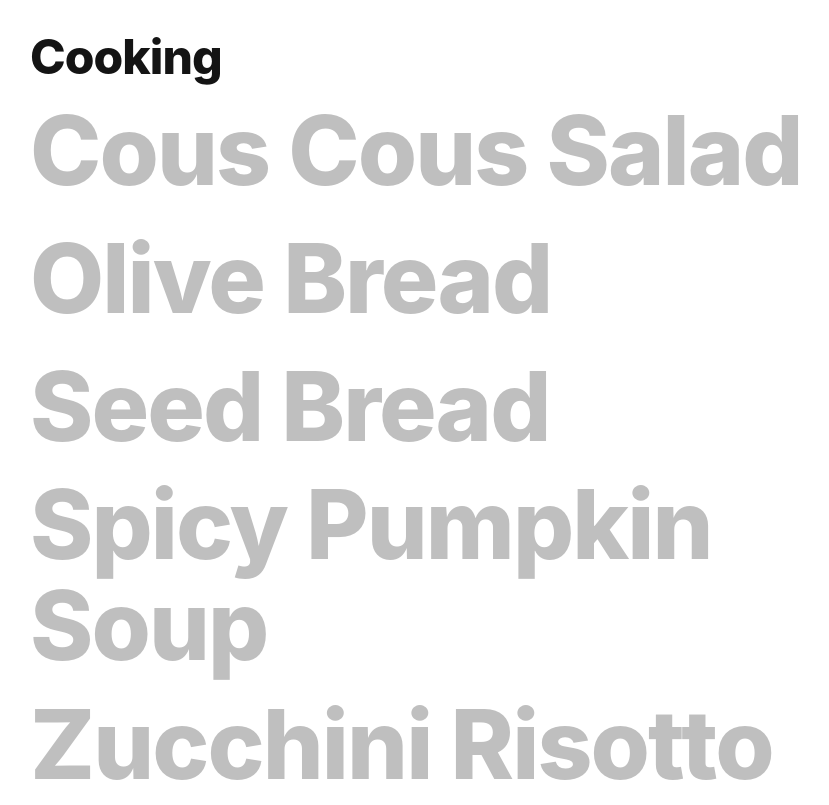
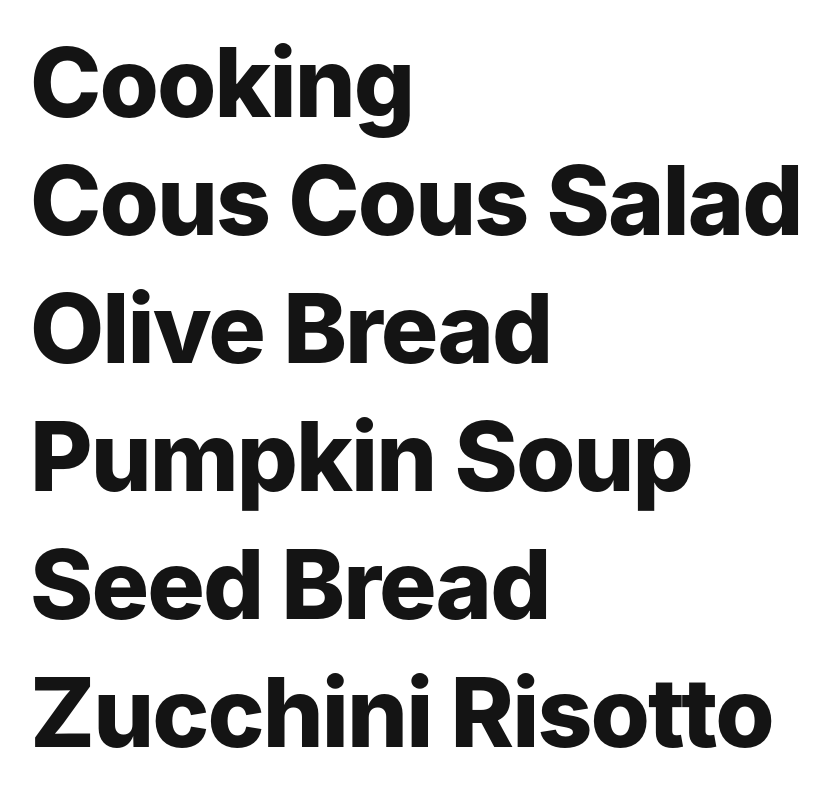
Before and after one commit to calek-dot-co/calek-co-cooking, a plain HTML site: page index.html in a window 1280 px wide. Shown: the whole page, without its empty margins (146-975 px from the left). Drawn offline with Linux system fonts and the light colour scheme.

Commit message:
Default recipe names to black on desktop; match headline size; add page bottom margin
- Desktop recipe names are now black by default (matching mobile),
  with the existing sibling-fade rule handling the "grey out everyone
  else" effect on hover instead of a separate grey-default/black-hover
  pair of rules — removed the now-redundant desktop overrides for
  those two states.
- "Cooking" headline matches the recipe names' desktop font-size
  (calc(var(--font-size-display) * 2), same 96px both).
- Homepage bottom margin is now 20vh instead of a fixed --space-7.

Co-Authored-By: Claude Sonnet 5 <noreply@anthropic.com>

```diff
--- a/css/components.css
+++ b/css/components.css
@@ -11,7 +11,7 @@
 /* Recipe list */
 .recipe-grid {
   list-style: none;
-  margin: 0 0 var(--space-7);
+  margin: 0 0 20vh;
   padding: 0;
   display: flex;
   flex-direction: column;
@@ -86,6 +86,10 @@
    reveals just that row's tilted photo right after the text — inline, not
    pinned to the row's far edge, so there's no gap for short recipe names. */
 @media (min-width: 768px) {
+  .site-header__title {
+    font-size: calc(var(--font-size-display) * 2);
+  }
+
   .recipe-row {
     display: inline-flex;
     align-items: center;
@@ -95,11 +99,6 @@
   .recipe-row__name {
     padding-right: 0;
     font-size: calc(var(--font-size-display) * 2);
-    color: var(--color-text-faint);
-  }
-
-  .recipe-row:hover .recipe-row__name {
-    color: var(--color-text);
   }
 
   .recipe-row__thumb {
--- a/recipes/index.json
+++ b/recipes/index.json
@@ -10,14 +10,14 @@
     "image": "images/olive-bread.jpeg"
   },
   {
+    "slug": "pumpkin-soup",
+    "name": "Pumpkin Soup",
+    "image": "images/pumpkin-soup.jpeg"
+  },
+  {
     "slug": "seed-bread",
     "name": "Seed Bread",
     "image": "images/seed-bread.jpg"
-  },
-  {
-    "slug": "spicy-pumpkin-soup",
-    "name": "Spicy Pumpkin Soup",
-    "image": "images/spicy-pumpkin-soup.jpeg"
   },
   {
     "slug": "zucchini-risotto",
--- a/recipes/spicy-pumpkin-soup.json
+++ b/recipes/pumpkin-soup.json
@@ -1,7 +1,7 @@
 {
-  "slug": "spicy-pumpkin-soup",
-  "name": "Spicy Pumpkin Soup",
-  "image": "images/spicy-pumpkin-soup.jpeg",
+  "slug": "pumpkin-soup",
+  "name": "Pumpkin Soup",
+  "image": "images/pumpkin-soup.jpeg",
   "tags": [
     "soup",
     "dinner"
```
Also changed, not shown: images/pumpkin-soup.jpeg (renamed from images/spicy-pumpkin-soup.jpeg).
